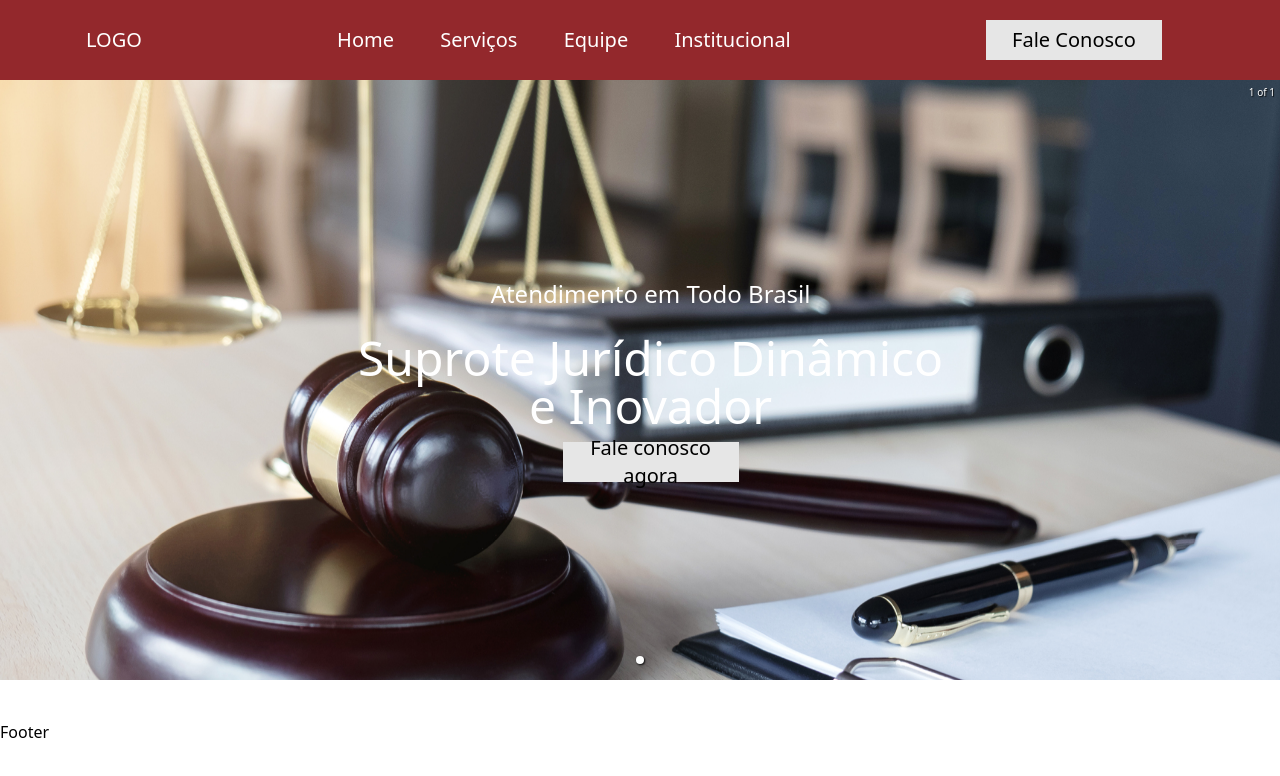
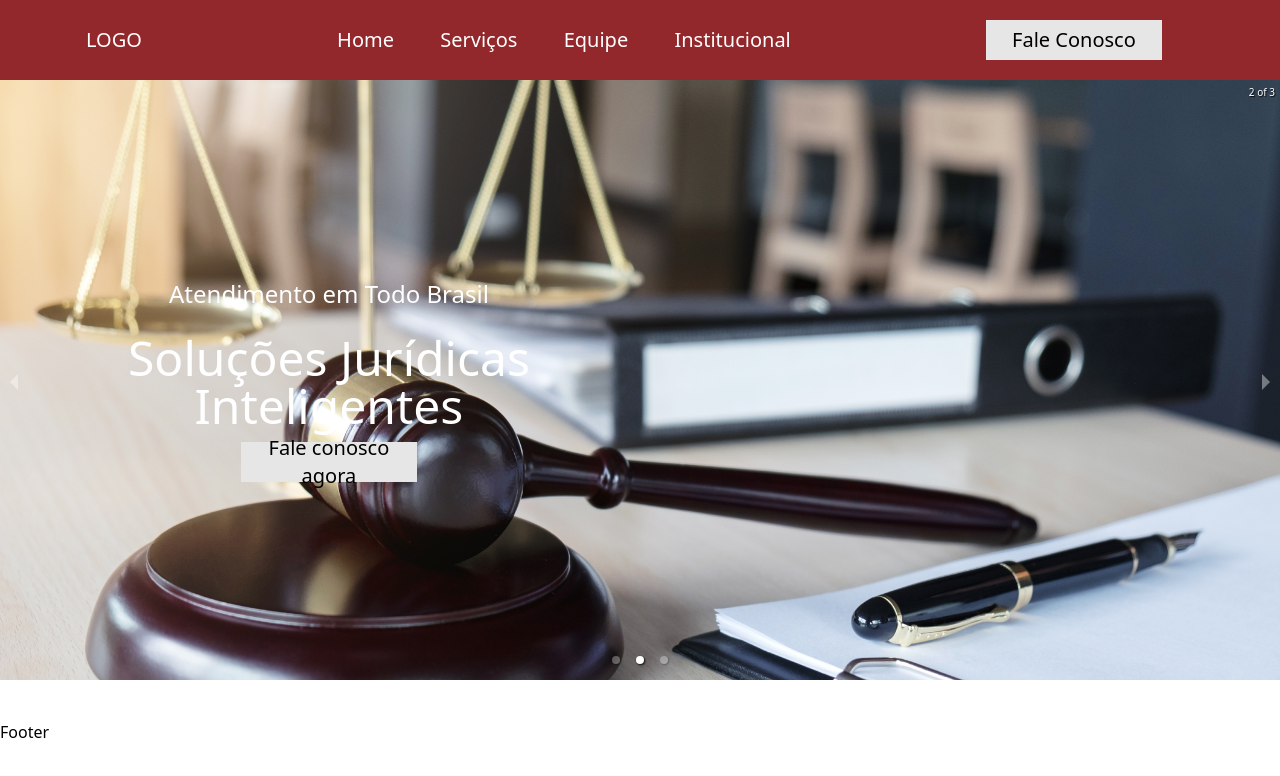
Before and after one commit to JhowRodrigues2/Advocacy-Template, a React (Vite) app: page / in a window 1280 px wide. Shown: the top 776 px of the page. Built offline with nearby package versions, Linux system fonts and the light colour scheme.

Commit message:
finish home page

```diff
--- a/src/App.css
+++ b/src/App.css
@@ -16,7 +16,7 @@
     left: 0;
   }
   to {
-    left: 330px;
+    left: 100px;
     opacity: 1;
   }
 }
--- a/src/Components/Home.jsx
+++ b/src/Components/Home.jsx
@@ -1,15 +1,20 @@
-import React from "react";
+import React, { useState } from "react";
 import { Carousel } from "react-responsive-carousel";
 import Img1 from "../assets/img1.jpg";
 import "react-responsive-carousel/lib/styles/carousel.min.css";
 import "/src/App.css";
 import { Link } from "react-router-dom";
 const Home = () => {
+  const [index, setIndex] = useState(0);
+  const onChange = (e) => {
+    setIndex(e);
+  };
   return (
     <div>
-      <Carousel showArrows={true} autoPlay={true}>
+      <Carousel showArrows={true} autoPlay={true} onChange={onChange}>
         <div>
           <img src={Img1} className="h-[600px] object-cover " />
+          {index == 0 && (
             <div className="description absolute top-0 ml-7 text-white  h-full flex items-center">
               <div>
                 <p className="text-2xl">Atendimento em Todo Brasil</p>
@@ -24,6 +29,45 @@ const Home = () => {
                 </div>
               </div>
             </div>
+          )}
+        </div>
+        <div>
+          <img src={Img1} className="h-[600px] object-cover " />
+          {index == 1 && (
+            <div className="description absolute top-0 ml-7 text-white  h-full flex items-center">
+              <div>
+                <p className="text-2xl">Atendimento em Todo Brasil</p>
+                <br></br>
+                <div className="text-5xl">
+                  Soluções Jurídicas <br></br>Inteligentes
+                </div>
+                <div className="flex justify-center mt-3">
+                  <ul className="w-44 h-10 cursor-pointer flex items-center justify-center bg-[#e6e6e6] text-black text-xl hover:ease-in duration-300 hover:bg-[#93282C] hover:text-white">
+                    <Link to={"/contato"}>Fale conosco agora</Link>
+                  </ul>
+                </div>
+              </div>
+            </div>
+          )}
+        </div>
+        <div>
+          <img src={Img1} className="h-[600px] object-cover " />
+          {index == 2 && (
+            <div className="description absolute top-0 ml-7 text-white  h-full flex items-center">
+              <div>
+                <p className="text-2xl">Atendimento em Todo Brasil</p>
+                <br></br>
+                <div className="text-5xl">
+                  Estrutura Tecnológica que <br></br>Garante Segurança
+                </div>
+                <div className="flex justify-center mt-3">
+                  <ul className="w-44 h-10 cursor-pointer flex items-center justify-center bg-[#e6e6e6] text-black text-xl hover:ease-in duration-300 hover:bg-[#93282C] hover:text-white">
+                    <Link to={"/contato"}>Fale conosco agora</Link>
+                  </ul>
+                </div>
+              </div>
+            </div>
+          )}
         </div>
       </Carousel>
     </div>
```
Lines whose indentation alone changed are shown as unchanged.
